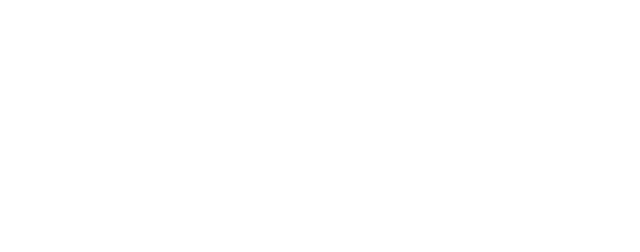
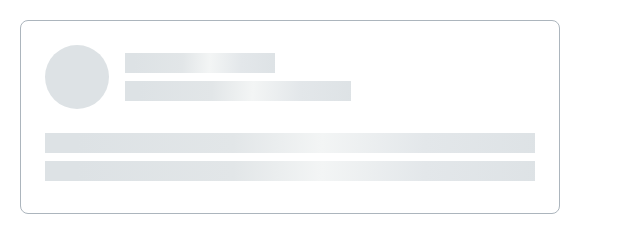
Before and after one commit to js-tasks-ru/htmlcss-20231027_mu57di3, a website: page 04-lection2/02-skeleton/index.html in a window 1280 px wide. Shown: the whole page, without its empty margins (0-640 px from the left). Drawn offline with Linux system fonts and the light colour scheme.

Commit message:
Скелетон

```diff
--- a/04-lection2/02-skeleton/index.html
+++ b/04-lection2/02-skeleton/index.html
@@ -4,8 +4,28 @@
     <head>
         <link rel="stylesheet" href="../../assets/css/main.css">
         <link rel="stylesheet" href="./skeleton.css">
+        <style>
+            .wrapper {
+                width: 580px;
+                padding: 20px;
+            }
+        </style>
     </head>
     <body>
-
+    <div class="wrapper">
+        <div class="skeleton">
+            <div class="skeleton__title">
+                <div class="skeleton__circle"></div>
+                <div class="skeleton__description">
+                    <div class="skeleton__bar skeleton__w40"></div>
+                    <div class="skeleton__bar skeleton__w60"></div>
+                </div>
+            </div>
+            <div>
+                <div class="skeleton__bar skeleton__w100"></div>
+                <div class="skeleton__bar skeleton__w100"></div>
+            </div>
+        </div>
+    </div>
     </body>
 </html>
--- a/04-lection2/02-skeleton/skeleton.css
+++ b/04-lection2/02-skeleton/skeleton.css
@@ -0,0 +1,56 @@
+.skeleton {
+    display: flex;
+    border: 1px solid var(--grey-3);
+    border-radius: 8px;
+    padding: 24px 24px 32px 24px;
+    flex-direction: column;
+    justify-content: space-between;
+    align-items: stretch;
+}
+
+.skeleton__title {
+    padding-bottom: 24px;
+    display: flex;
+    flex-direction: row;
+    justify-content: flex-start;
+}
+
+.skeleton__description {
+    flex-basis: 80%;
+    padding-left: 16px;
+    display: flex;
+    flex-direction: column;
+    justify-content: center;
+}
+
+.skeleton__circle {
+    background: var(--grey-2);
+    width: 64px;
+    height: 64px;
+    border-radius: 32px;
+}
+
+.skeleton__bar {
+    background: linear-gradient(93deg, var(--grey-2) 6.44%, #E2E6E8 38.47%, #F3F5F5 56.48%, #E3E7EA 77.5%, var(--grey-2) 102.52%);
+    height: 20px;
+}
+
+.skeleton__bar {
+    margin-bottom: 8px;
+}
+
+.skeleton__bar:last-child {
+    margin-bottom: 0;
+}
+
+.skeleton__w100 {
+    width: 100%;
+}
+
+.skeleton__w40 {
+    width: 40%;
+}
+
+.skeleton__w60 {
+    width: 60%;
+}
```
